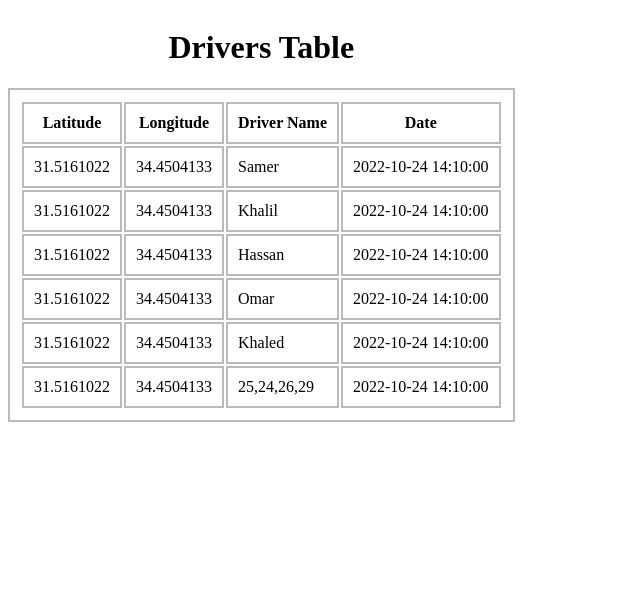
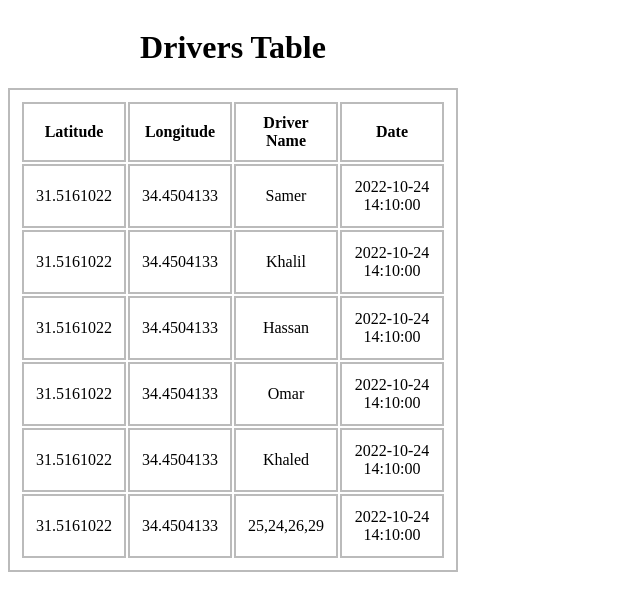
Before and after one commit to Khader9Jber/task-2-uni-php-course, a PHP site: page / in a window 1280 px wide. Shown: the top 611 px of the page, without its empty margins (0-640 px from the left). Run offline with PHP 8.4, Linux system fonts and the light colour scheme.

Commit message:
HW 2 Table Pic Added 2

```diff
--- a/index.php
+++ b/index.php
@@ -12,6 +12,13 @@
     td {
         border: 2px solid #bbb;
         padding: 10px;
+    }
+
+    td {
+        height: 40px;
+        width: 80px;
+        text-align: center;
+        vertical-align: middle;
     }
     </style>
 </head>
```
Also changed, not shown: table.png.
